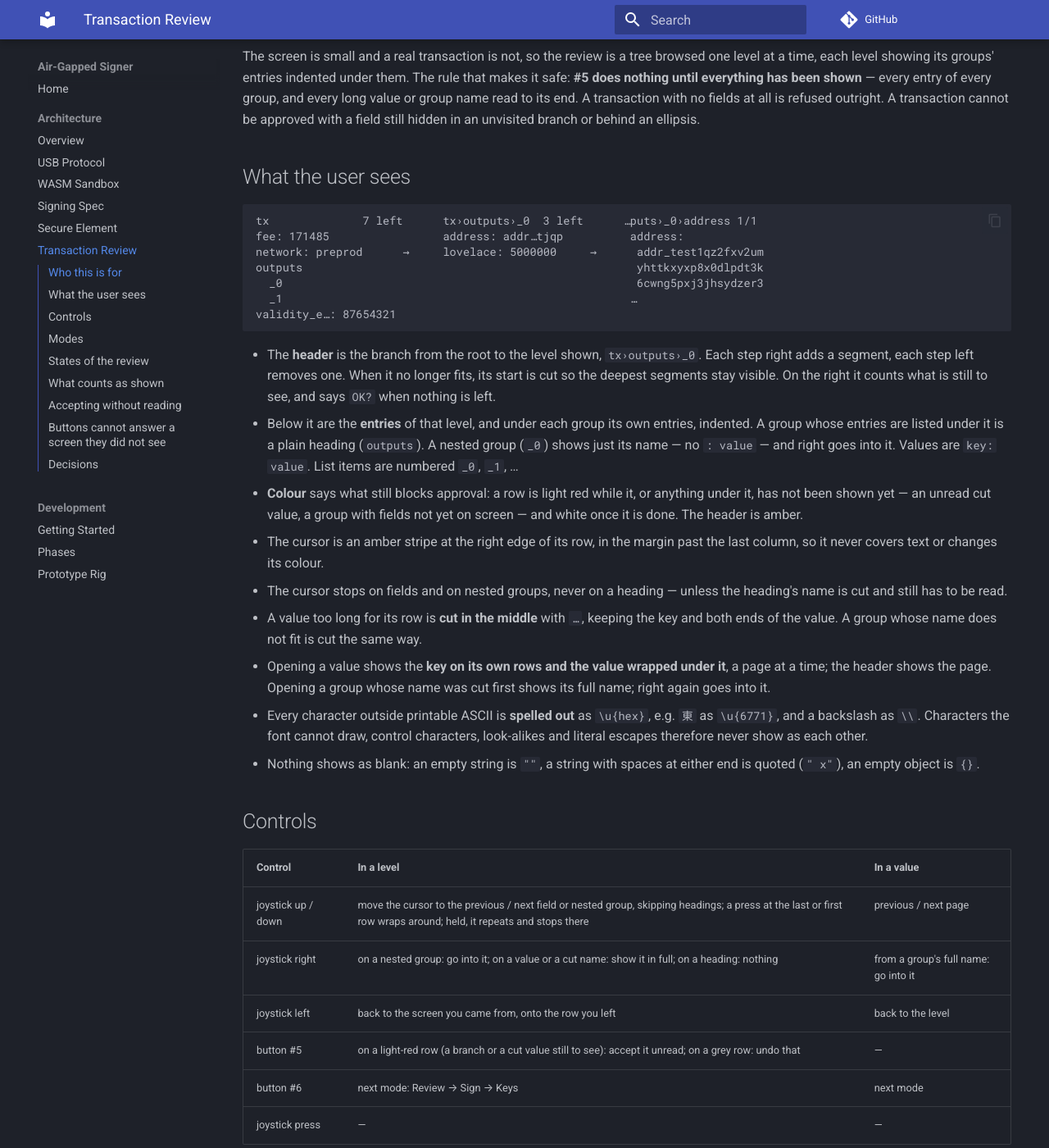
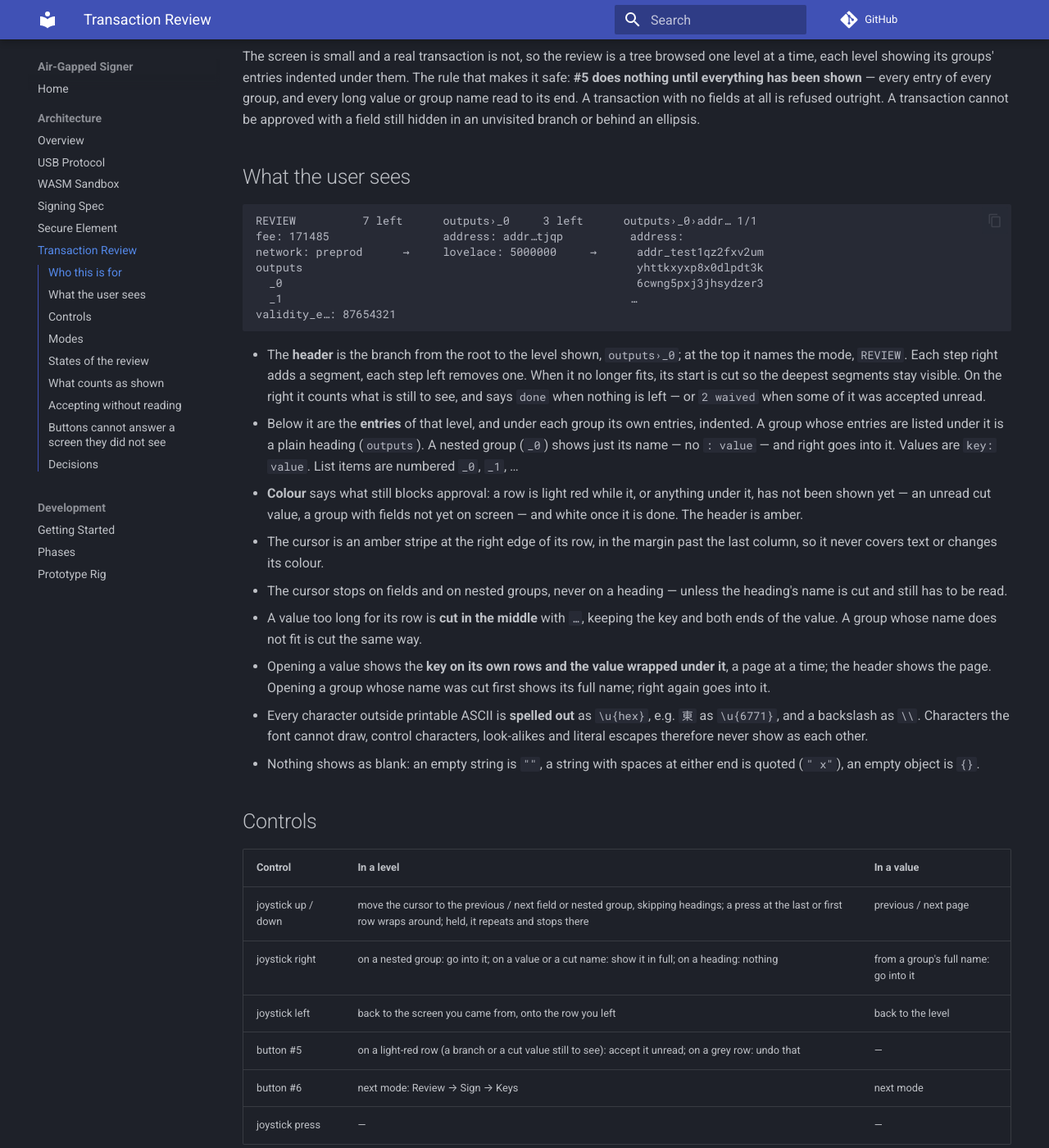
Before and after one commit to paolino/air-gap-signer, an MkDocs documentation site: the page built from docs/architecture/review.md, in a window 1280 px wide and 1400 px high, scrolled down 456 px. Shown: the whole window at 82% size. Built offline with MkDocs 1.6.1 and Material for MkDocs 9.7.7, drawn with Linux system fonts in a browser that asks for light colours; comment, search, counter and statistics services are not loaded; some of the changed text lies outside the part shown.

Commit message:
fix: review header names the mode; done instead of OK?
The top level reads REVIEW and deeper levels drop the root (outputs›_0). With signing in Sign mode, OK? asked nothing: the review says done, or N waived; Sign says ready.

````diff
--- a/docs/architecture/review.md
+++ b/docs/architecture/review.md
@@ -26,7 +26,7 @@ with a field still hidden in an unvisited branch or behind an ellipsis.
 ## What the user sees
 
 ```text
-tx              7 left      tx›outputs›_0  3 left      …puts›_0›address 1/1
+REVIEW          7 left      outputs›_0     3 left      outputs›_0›addr… 1/1
 fee: 171485                 address: addr…tjqp          address:
 network: preprod      →     lovelace: 5000000     →      addr_test1qz2fxv2um
 outputs                                                  yhttkxyxp8x0dlpdt3k
@@ -36,10 +36,11 @@ validity_e…: 87654321
 ```
 
 - The **header** is the branch from the root to the level shown,
-  `tx›outputs›_0`. Each step right adds a segment, each step left
-  removes one. When it no longer fits, its start is cut so the deepest
+  `outputs›_0`; at the top it names the mode, `REVIEW`. Each step right
+  adds a segment, each step left removes one. When it no longer fits, its start is cut so the deepest
   segments stay visible. On the right it counts what is still to see,
-  and says `OK?` when nothing is left.
+  and says `done` when nothing is left — or `2 waived` when some of it
+  was accepted unread.
 - Below it are the **entries** of that level, and under each group its
   own entries, indented. A group whose entries are listed under it is a
   plain heading (`outputs`). A nested group (`_0`) shows just its name
@@ -85,7 +86,7 @@ Enter for #5 and Esc for #6.
 ## Modes
 
 Button #6 moves between three screens; the header names Sign and Keys,
-and Review keeps its branch header.
+and Review shows `REVIEW` at the top and its branch below that.
 
 - **Review** — this page: browse, read, accept unread.
 - **Sign** — the keys able to sign, then **Done**. #5 on a key adds its
@@ -133,7 +134,7 @@ flowchart LR
     V["value or group name cut with …"] -->|"shown whole, or opened<br/>and paged to its last page"| R["read"]
     S --> C{"every entry seen<br/>and every cut entry read?"}
     R --> C
-    C -->|yes| OK["header says OK?<br/>Sign mode can sign"]
+    C -->|yes| OK["header says done<br/>Sign mode can sign"]
     C -->|no| N["header counts what is left<br/>signing is refused"]
 ```
 
@@ -147,7 +148,7 @@ On a light-red row — a branch with something still to see, or a value
 cut with `…` and not read — #5 accepts it unread at once. It and
 everything under it stop blocking approval and turn **grey**, apart from
 what was actually read; #5 again on the grey row undoes it. When nothing
-is left the header says `OK? 2 waived` instead of `OK?`, so approval
+is left the header says `2 waived` instead of `done`, so approval
 means "everything was shown, or knowingly accepted unread". On a row
 already read, #5 does nothing.
 
````
Also changed, not shown: 3 other files.
